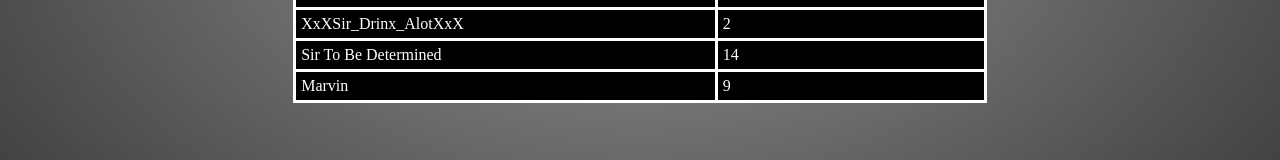
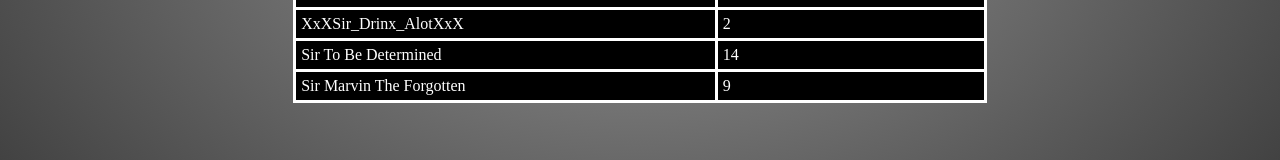
Before and after one commit to jericho2992/thetimburke, a plain HTML site: page index.html in a window 1280 px wide. Shown: the part 494-654 px from the top of the page. Drawn offline with Linux system fonts and the light colour scheme.

Commit message:
Update index.html

```diff
--- a/index.html
+++ b/index.html
@@ -102,7 +102,7 @@ table {
       <td>14</td>
     </tr>
     <tr>
-      <td>Marvin</td>
+      <td>Sir Marvin The Forgotten</td>
       <td>9</td>
     </tr>
     </table>
```
